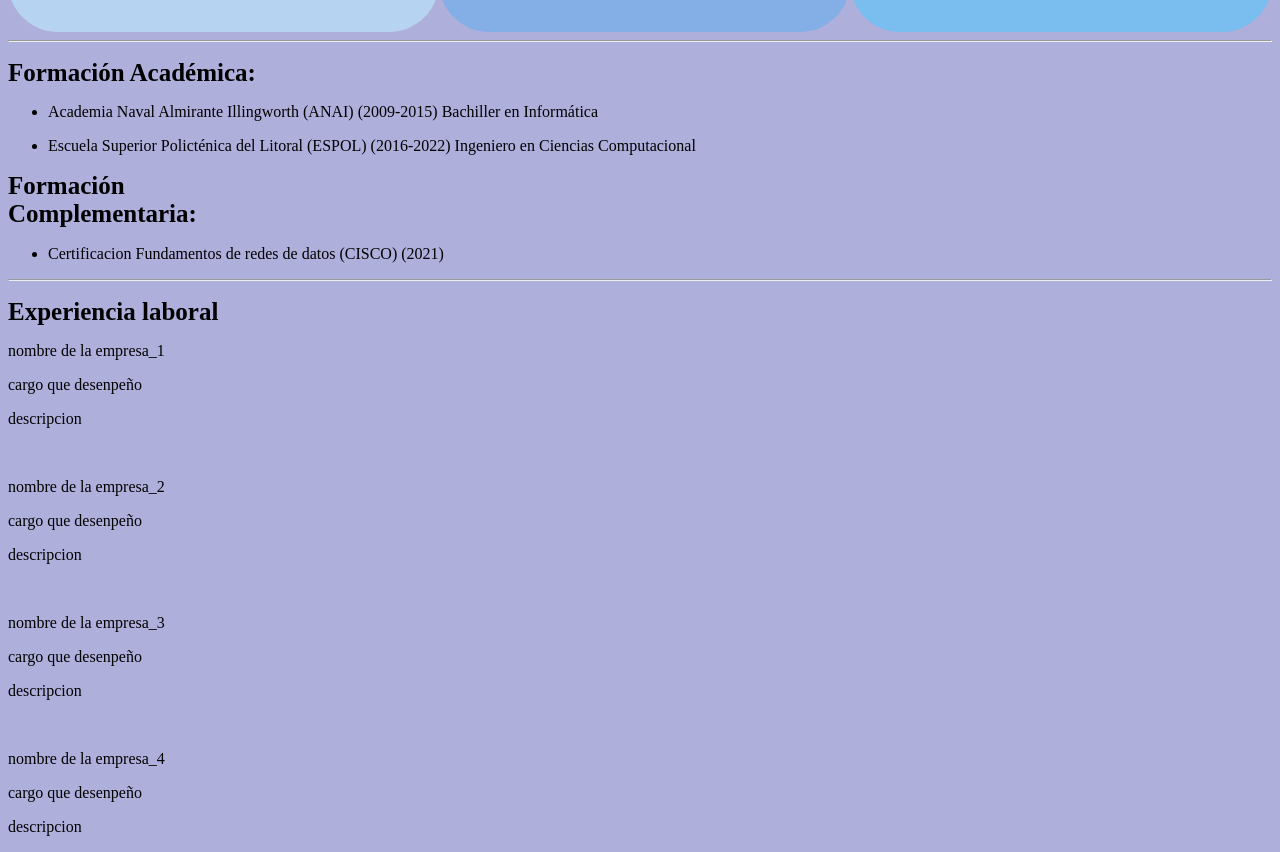
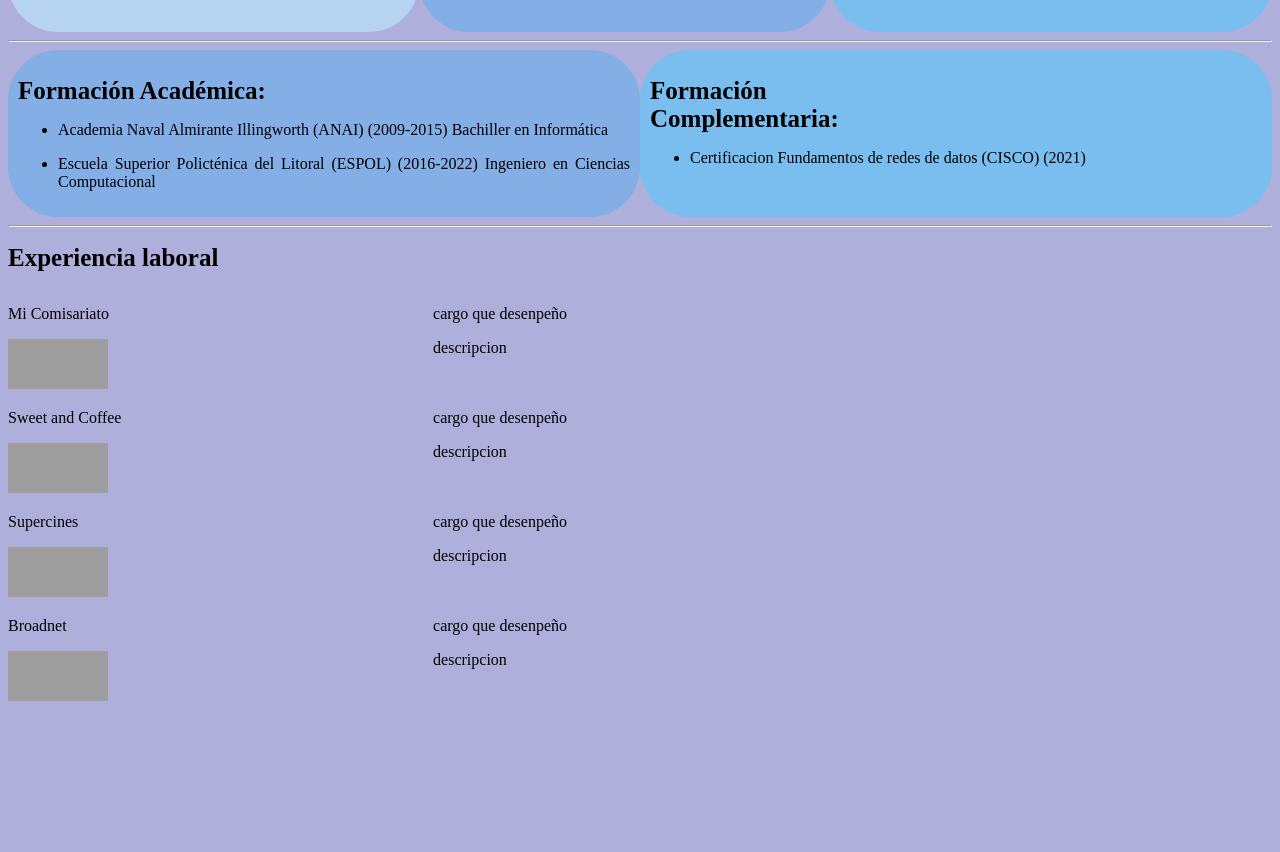
Before and after one commit to kenethPs/Dawm_proyecto, a plain HTML site: page Proyectos/Proyecto 1/views/prueba.html in a window 1280 px wide. Shown: the part 777-1629 px from the top of the page. After the commit the page ends 1490 px from the top, so only its background shows below. Drawn offline with Linux system fonts and the light colour scheme; grey boxes are pictures that could not be loaded.

Commit message:
ultimoa arreglos al archivo css

```diff
--- a/Proyectos/Proyecto 1/views/prueba.html
+++ b/Proyectos/Proyecto 1/views/prueba.html
@@ -82,28 +82,37 @@
 			</div>
 		</div>
 		<hr>
+		<h1>Experiencia laboral</h1>
 		<div id="Expe">
-			<h1>Experiencia laboral</h1>
-			<div class="emp">
-				<p>nombre de la empresa_1 </p>
+			<div id="emp1">
+				<p>Mi Comisariato</p>
+				<a title="empresa 1" href="https://micomisariato.com/"><img class="imagen" width="100" height="50" src="https://micomisariato.com/wp-content/uploads/2021/03/logo-comisariato.jpg" alt="comisariato" ></a>
+			</div>
+			<div id="descripcion1">
 				<p>cargo que desenpeño</p>
 				<p>descripcion </p>
 			</div>
-			<br>
-			<div class="emp">
-				<p>nombre de la empresa_2 </p>
+			<div id="emp2">
+				<p>Sweet and Coffee </p>
+				<a title="empresa 2" href="https://www.sweetandcoffee.com.ec/"><img class="imagen" width="100" height="50" src="http://www.plazanavona.com/wp-content/uploads/2022/08/Sweet-Coffee-Plaza-Navona.jpg" alt="Cafeteria" ></a>
+			</div>
+			<div id="descripcion2">
 				<p>cargo que desenpeño</p>
 				<p>descripcion </p>
 			</div>
-			<br>
-			<div class="emp">
-				<p>nombre de la empresa_3 </p>
+			<div id="emp3">
+				<p>Supercines</p>
+				<a title="empresa 3" href="https://supercines.com"><img class="imagen" width="100" height="50" src="https://supercines.com/assets/img/home/supercinesLogo.png" alt="Cine" ></a>
+			</div>
+			<div id="descripcion3">
 				<p>cargo que desenpeño</p>
 				<p>descripcion </p>
 			</div>
-			<br>
-			<div class="emp">
-				<p>nombre de la empresa_4 </p>
+			<div id="emp4">
+				<p>Broadnet</p>
+				<a title="empresa 4" href="http://www.broadnetla.net/"><img class="imagen" width="100" height="50" src="http://www.broadnetla.net/img/logo.png" alt="C.R.M" ></a>
+			</div>
+			<div id="descripcion4">
 				<p>cargo que desenpeño</p>
 				<p>descripcion </p>
 			</div>
--- a/Proyectos/Proyecto 1/views/style.css
+++ b/Proyectos/Proyecto 1/views/style.css
@@ -4,50 +4,105 @@ body {
 p {
   text-align: justify;
 }
-#imgPerfil_Nom > h1{
+#imgPerfil_Nom>h1{
 	text-shadow: 2px 2px 4px #000000;
 	-webkit-text-stroke: 0.75px #8A84E2
 }
-#imgPerfil_Nom > img{
+#imgPerfil_Nom>img{
 	border-radius: 50px;
 }
-#navegador {
+#navegador{
 	display: flex;
 	background-color: #8A84E2;
 }
-#navegador > div {
+#navegador>div{
 	width: 300px;
 	margin: 5px;
 	text-align: center;
 	line-height: 50px;
 	font-size: 20px;
 }
-#imgPerfil_Nom {
+#navegador div:hover {
+  background-color: #ddd;
+  color: black;
+}
+
+
+#imgPerfil_Nom{
 	display: flex;
 }
-#navegador > img,h1 {
+#navegador>img,h1{
 	width: 300px;
 	font-size: 25px;
 }
-#Acerca_de {
+#Acerca_de{
 	display: flex;
 }
-#Acerca_de > div {
+#Acerca_de>div{
 	width: 800px;
 	font-size: 25px;
 	border-radius: 50px;
 }
 
-#Acerca_de > #info{
+#Acerca_de>#info{
 	background-color: #B7D3F2;
 	padding: 10px;
 
 }
-#Acerca_de > #habil{
+#Acerca_de>#habil{
+	background-color: #84AFE6;
+	padding: 10px;
+
+}
+#Acerca_de>#contacto{
+	background-color: #79BEEE;
+	padding: 10px;
+}
+#Est_cert{
+	display: flex;
+}
+#Est_cert>div{
+	width: 50%;
+	border-radius: 50px;
+
+	padding: 10px;
+}
+#Est_cert>#info_acad{
 	background-color: #84AFE6;
 
-}
-#Acerca_de > #contacto{
+
+}#Est_cert>#info_adic{
 	background-color: #79BEEE;
 
 }
+#Expe {
+    display: flex;
+	flex-wrap: wrap;
+	column-gap: 0.5rem;
+}
+#Expe> div:nth-child(1),
+#Expe> div:nth-child(3),
+#Expe> div:nth-child(5),
+#Expe> div:nth-child(7) {
+	width: 33%;
+}
+#Expe> div:nth-child(2),
+#Expe> div:nth-child(4),
+#Expe> div:nth-child(6),
+#Expe> div:nth-child(8) {
+	width: 66%;
+}
+
+@media (max-width: 600px) {
+	#navegador,#Acerca_de,#Est_cert,#Expe {
+		flex-direction: column;
+	}
+	#Acerca_de>#info,
+	#Acerca_de>#habil,
+	#Acerca_de>#contacto,
+	#Est_cert>#info_acad,
+	#Est_cert>#info_adic,
+	#navegador>div{
+		width: 100%;
+	}
+}
```
